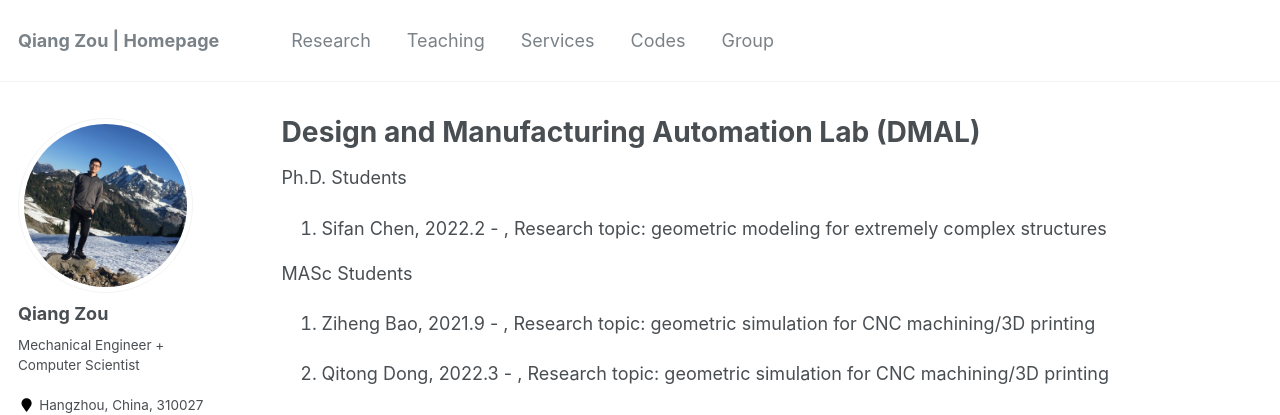
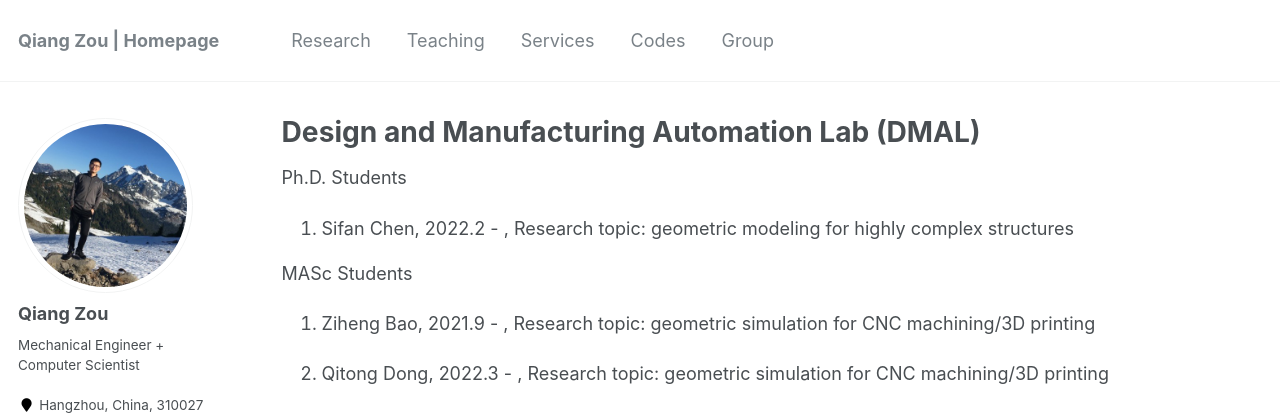
Before and after one commit to Qiang-Zou/Qiang-Zou.github.io, a Jekyll site: the page built from _pages/group.md, in a window 1280 px wide. Shown: the top 415 px of the page. Built offline with Jekyll 4.4.1, drawn with Linux system fonts in a browser that asks for light colours; some web fonts are replaced.

Commit message:
Update group.md

```diff
--- a/_pages/group.md
+++ b/_pages/group.md
@@ -7,7 +7,7 @@ author_profile: true
 
 Ph.D. Students
 
-1. Sifan Chen, 2022.2 - , Research topic: geometric modeling for extremely complex structures
+1. Sifan Chen, 2022.2 - , Research topic: geometric modeling for highly complex structures
 
 MASc Students
 
```
